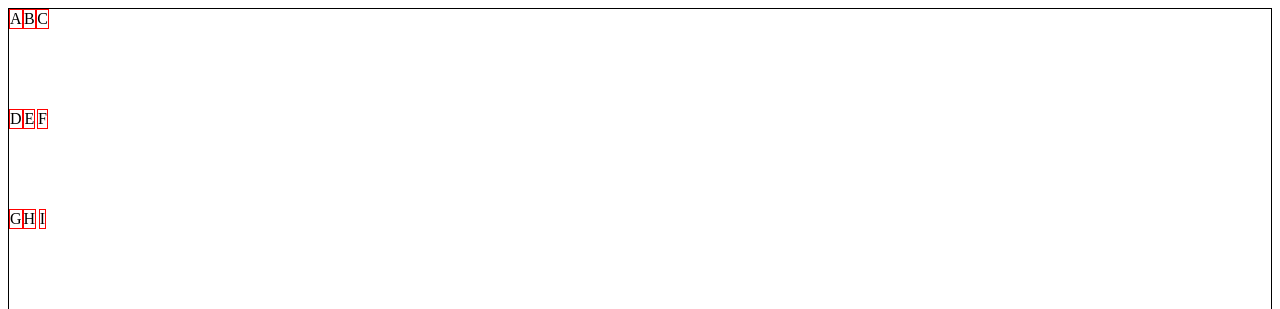
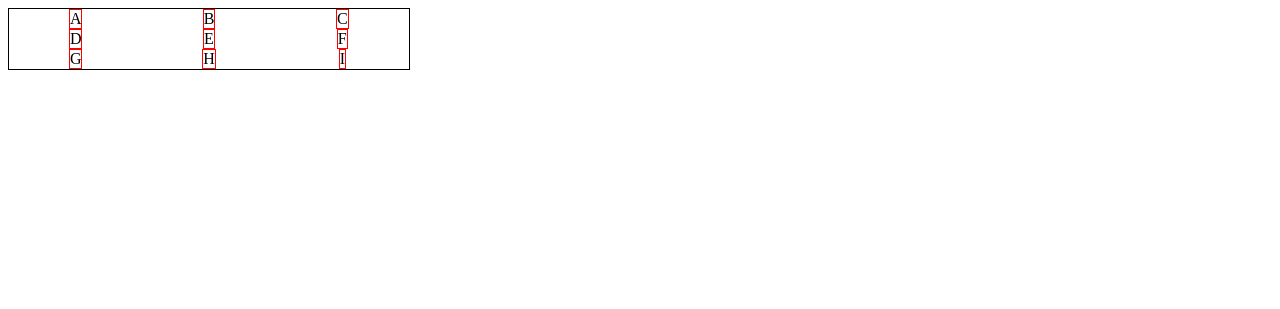
Before and after one commit to GenissonEmilio/Curso-html-css, a plain HTML site: page html-css/Exercícios/ex028/grid 002/index.html in a window 1280 px wide. Shown: the top 309 px of the page. Drawn offline with Linux system fonts and the light colour scheme.

Commit message:
Update index.html

```diff
--- a/html-css/Exercícios/ex028/grid 002/index.html
+++ b/html-css/Exercícios/ex028/grid 002/index.html
@@ -7,10 +7,11 @@
     <style>
         .container {
             display: grid;
-            grid-template: 100px 100px 100px/auto auto auto;
+            grid-template: repeat(3, 1fr)/repeat(3, 1fr);
             place-items: start center;
             place-content: start;
             border: 1px solid black;
+            width: 400px;
         }
 
         .item {
```
